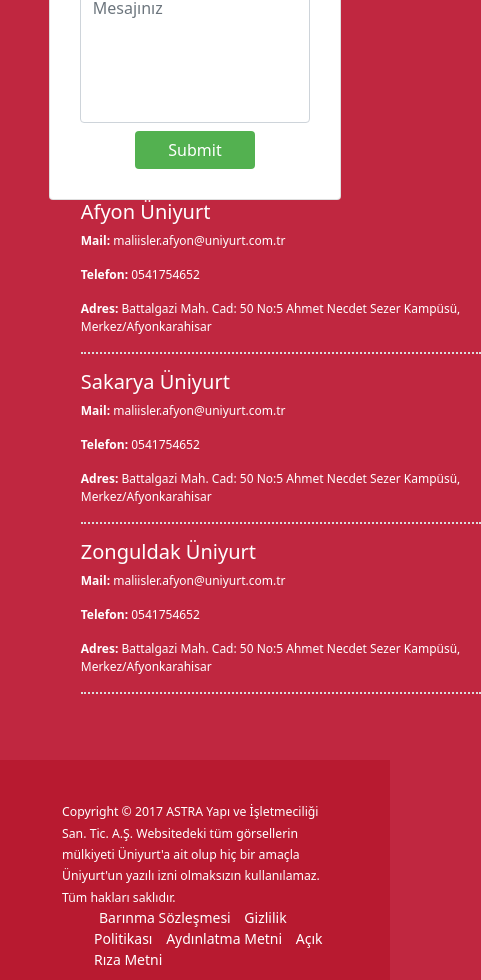
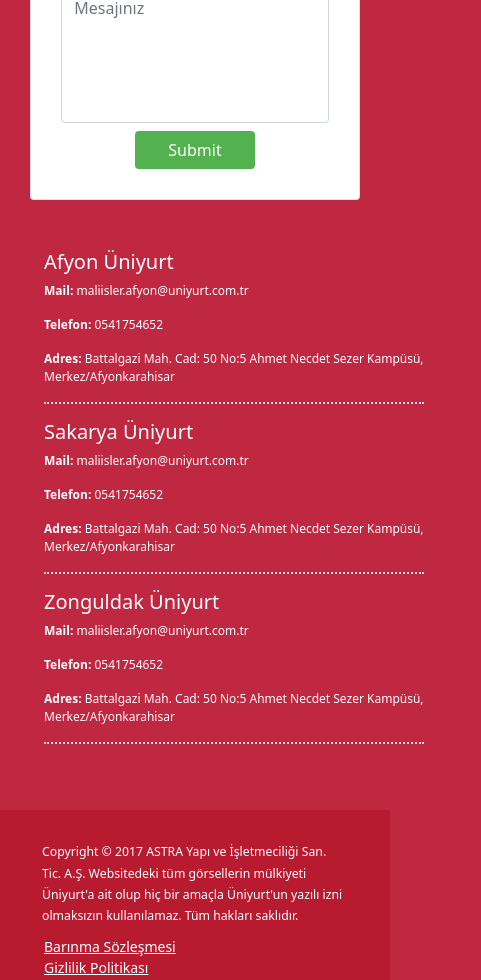
Before and after one commit to dogruvolkan/uniyurtwebsite, a plain HTML site: page destek.html in a window 390 px wide. Shown: the part 684-1664 px from the top of the page, 481 px wide, since content can reach past the window. Drawn offline with nearby package versions, Linux system fonts and the light colour scheme.

Commit message:
odeme kayit ve destek sayfalarinin responsive tasarimi yapildi

```diff
--- a/destek.html
+++ b/destek.html
@@ -24,7 +24,7 @@
 <body>
 
     <nav class="navbar navbar-expand-lg ">
-        <div class="container-fluid">
+        <div class="container">
             <a class="navbar-brand " href="index.html"><img src="img/logo.png" alt="" width="100"></a>
             <button class="navbar-toggler" type="button" data-bs-toggle="collapse" data-bs-target="#navbarNav"
                 aria-controls="navbarNav" aria-expanded="false" aria-label="Toggle navigation">
@@ -43,21 +43,25 @@
         </div>
     </nav>
 
-    <div id="destek" class=" w-75 ">
+    <div id="destek" class="mt-5">
+
         <h1 class="text-white text-center">İletişim</h1>
         <p class="text-white text-center pb-3">Aşağıdaki bilgiler ile bize ulaşabilir, her türlü soru ve görüşleriniz
             için iletişime
             geçebilirsiniz.</p>
+
+        <div class="container">
             <div class="row">
-            <div class="col-sm-6 text-center">
+                <div class="col-md-6 text-center">
                     <div class="card">
                         <div class="row">
-                        <div class="col-sm-8">
+                            <div class="col-md-8">
                                 <h6>Destek</h6>
-                            <p>İstek ve görüşlerinizi belirtin ya da iletişim bilgilerinizi bırakın size en kısa sürede
+                                <p>İstek ve görüşlerinizi belirtin ya da iletişim bilgilerinizi bırakın size en kısa
+                                    sürede
                                     geri dönüş yapalım!</p>
                             </div>
-                        <div class="col-sm-4">
+                            <div class="col-md-4">
                                 <i class="fas fa-user-alt fa-4x"></i>
                             </div>
                         </div>
@@ -98,7 +102,7 @@
                         </form>
                     </div>
                 </div>
-            <div class="col-sm-6 text-white">
+                <div class="col-md-6 text-white contactInfo">
                     <ul>
                         <li>
                             <h5>Afyon Üniyurt</h5>
@@ -147,30 +151,27 @@
                 </div>
             </div>
         </div>
+    </div>
 
     <footer>
         <div class="container">
             <div class="row">
-                <div class="col-sm-6">
+                <div class="col-sm-8">
                     <small>Copyright © 2017 ASTRA Yapı ve İşletmeciliği San. Tic. A.Ş.
                         Websitedeki tüm görsellerin mülkiyeti Üniyurt'a ait olup hiç bir amaçla Üniyurt'un yazılı izni
                         olmaksızın kullanılamaz. Tüm hakları saklıdır.</small>
                 </div>
-                <div class="col-sm-6">
-                    <ul>
+                <div class="col-sm-2 ">
+                    <ul class="siteHarita">
                         <li><a href="#">Barınma Sözleşmesi</a></li>
                         <li><a href="#">Gizlilik Politikası</a></li>
                         <li><a href="#">Aydınlatma Metni</a></li>
                         <li><a href="#">Açık Rıza Metni </a></li>
                     </ul>
                 </div>
-            </div>
-            <div class="row">
-                <div class="col-sm-5"></div>
                 <div class="col-sm-2">
                     <img src="img/visa-master-troy.png" alt="" width="180">
                 </div>
-                <div class="col-sm-5"></div>
             </div>
         </div>
     </footer>
@@ -185,21 +186,21 @@
         </script>
 
     <script>
-        $(document).ready(function(){
-            $(window).scroll(function(){
-                if($(window).scrollTop()>100){
+        $(document).ready(function () {
+            $(window).scroll(function () {
+                if ($(window).scrollTop() > 100) {
                     $('.fa-angle-up').css({
-                        "opacity":"1","pointer-events":"auto"
+                        "opacity": "1", "pointer-events": "auto"
                     });
                 }
-                else{
+                else {
                     $('.fa-angle-up').css({
-                        "opacity":"0","pointer-events":"none"
+                        "opacity": "0", "pointer-events": "none"
                     });
                 }
             });
-            $('.fa-angle-up').click(function(){
-                $('html').animate({scrollTop:0},500)
+            $('.fa-angle-up').click(function () {
+                $('html').animate({ scrollTop: 0 }, 500)
             })
         })
     </script>
--- a/odeme.css
+++ b/odeme.css
@@ -14,7 +14,6 @@ nav a{
 }
 
 
-
 nav .btn-outline{
     border:1px solid #fff !important;
     border-radius: 20px !important;
@@ -25,6 +24,8 @@ nav .btn-outline:hover{
     background-color: #fff;
     color:black !important;
 }
+
+/* ödeme için css */
 
 .card{
     max-width: 650px;
@@ -61,7 +62,7 @@ nav .btn-outline:hover{
     border-radius: 20px;
     width: 200px;
     padding: 10px 5px;
-    transition: all .8s;
+    transition: 0.5s;
 }
 
 #odeme button:hover{
@@ -73,16 +74,24 @@ nav .btn-outline:hover{
     text-decoration: none;
 }
 
+@media (max-width:480px){
+    .card{
+        width: 90%;
+    }
+}
+
+/* footer */
+
 footer{
     margin-top: 50px;
     background-color: #B81A30;
     color:#fff;
     font-size:14px;
-    padding:40px 50px;
+    padding:30px;
 }
 
 footer li{
-    display: inline;
+    display: block;
 }
 
 footer a{
@@ -97,31 +106,45 @@ footer a:hover{
     text-decoration: underline;
 }
 
-#destek{
-   position: relative;
-   margin:auto;
+@media (max-width:480px){
+
+    footer img{
+        position: relative;
+        left:80px;
+    }
+
+    footer .siteHarita{
+        position: relative;
+        top:10px;
+        left:-35px;
+        text-decoration: underline;
+    }
 }
+
+/* destek icin css */
 
 #destek i{
     color:#ddd;
-
 }
 
 #destek input[type="submit"]{
     background-color: #53B150;
     color: #fff;
     width: 120px;
-    transition: all 0.8s;
+    transition:0.5s;
+}
+
+textarea{
+    resize: none !important;
 }
 
 #destek input[type="submit"]:hover{
     opacity: 0.8;
 }
 
-
 #destek li:last-child{
     border-bottom: 2px dotted #ddd;
-    width: 400px;
+    width: 380px;
 }
 
 #destek li{
@@ -134,8 +157,11 @@ footer a:hover{
     text-decoration: none;
 }
 
-textarea{
-    resize: none !important;
+@media (max-width:480px){
+
+    .contactInfo{
+        margin-top: 50px;
+    }
 }
 
 
```
Also changed, not shown: kayit.html (+4 -8 lines), odeme.html (+4 -8 lines). Lines whose indentation alone changed are shown as unchanged.
